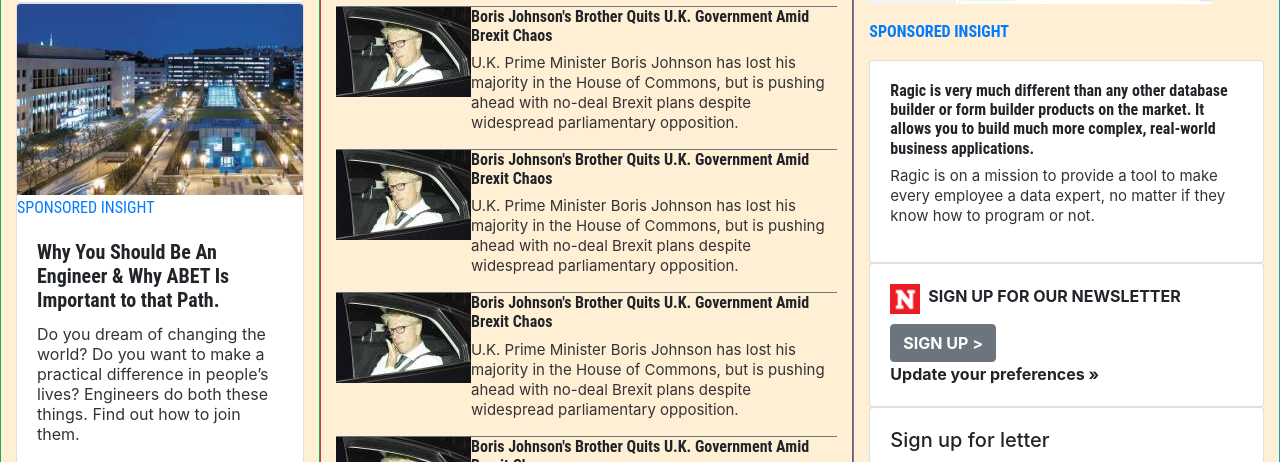
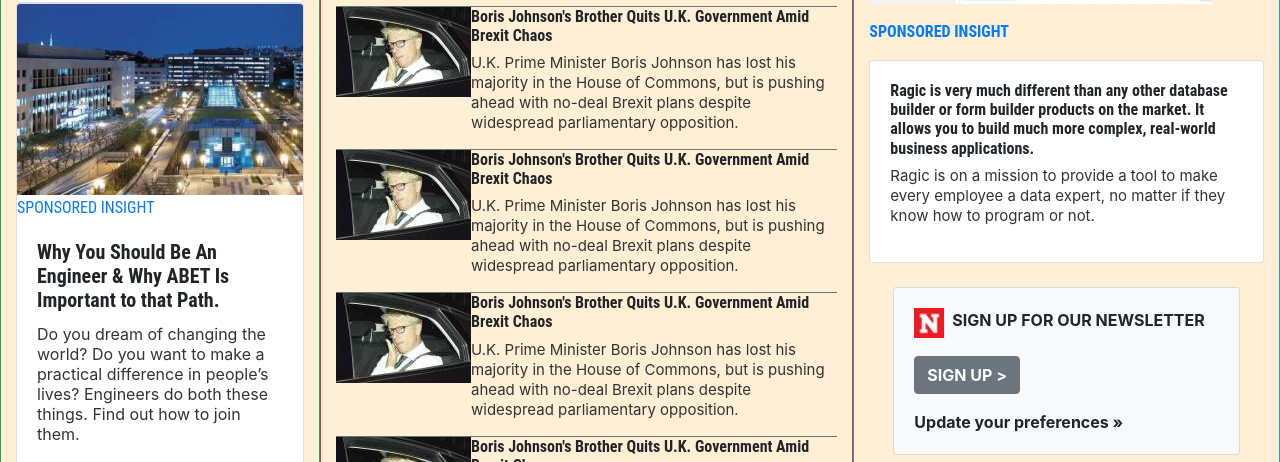
Before and after one commit to thsvr/bootstrap-newsweek-clone, a plain HTML site: page index.html in a window 1280 px wide. Shown: the part 1727-2189 px from the top of the page. Drawn offline with nearby package versions, Linux system fonts and the light colour scheme.

Commit message:
add card 1 cont right

```diff
--- a/assets/style.css
+++ b/assets/style.css
@@ -122,3 +122,7 @@ img {
     height: 30px;
     width: 30px;
 }
+
+.pointer-cursor {
+    cursor: pointer;
+}
--- a/index.html
+++ b/index.html
@@ -484,14 +484,14 @@
           </div>
         </div>
 
-        <div class="card"> <!--cart with button sign in-->
+        <div class="card bg-light m-4"> <!--cart with button sign in-->
           <div class="card-body">
-            <div class="d-flex">
+            <div class="d-flex mb-2">
               <img class="favi-img"src="assets/images/favicon.png">
               <p class="text-uppercase ml-2 font-weight-bold">Sign up for our Newsletter</p>
             </div>
-            <button type="button" class="btn btn-secondary text-uppercase font-weight-bold">Sign Up > </button> <br>
-            <a class="card-text font-weight-bold">Update your preferences »</a>
+            <button type="button" class="btn btn-secondary text-uppercase font-weight-bold mb-3">Sign Up > </button> <br>
+            <a class="card-text font-weight-bold pointer-cursor ">Update your preferences »</a>
           </div>
         </div>
 
```
